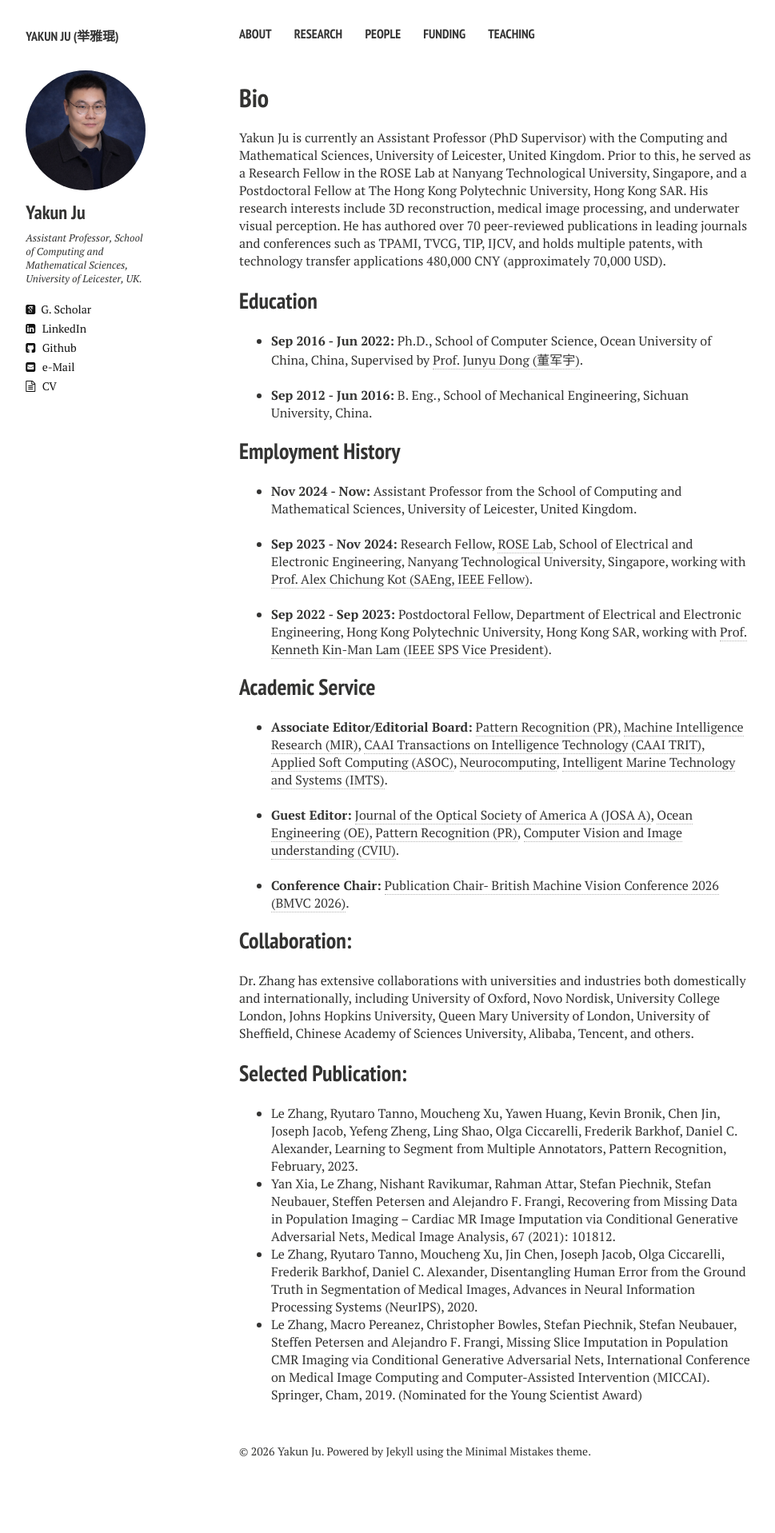
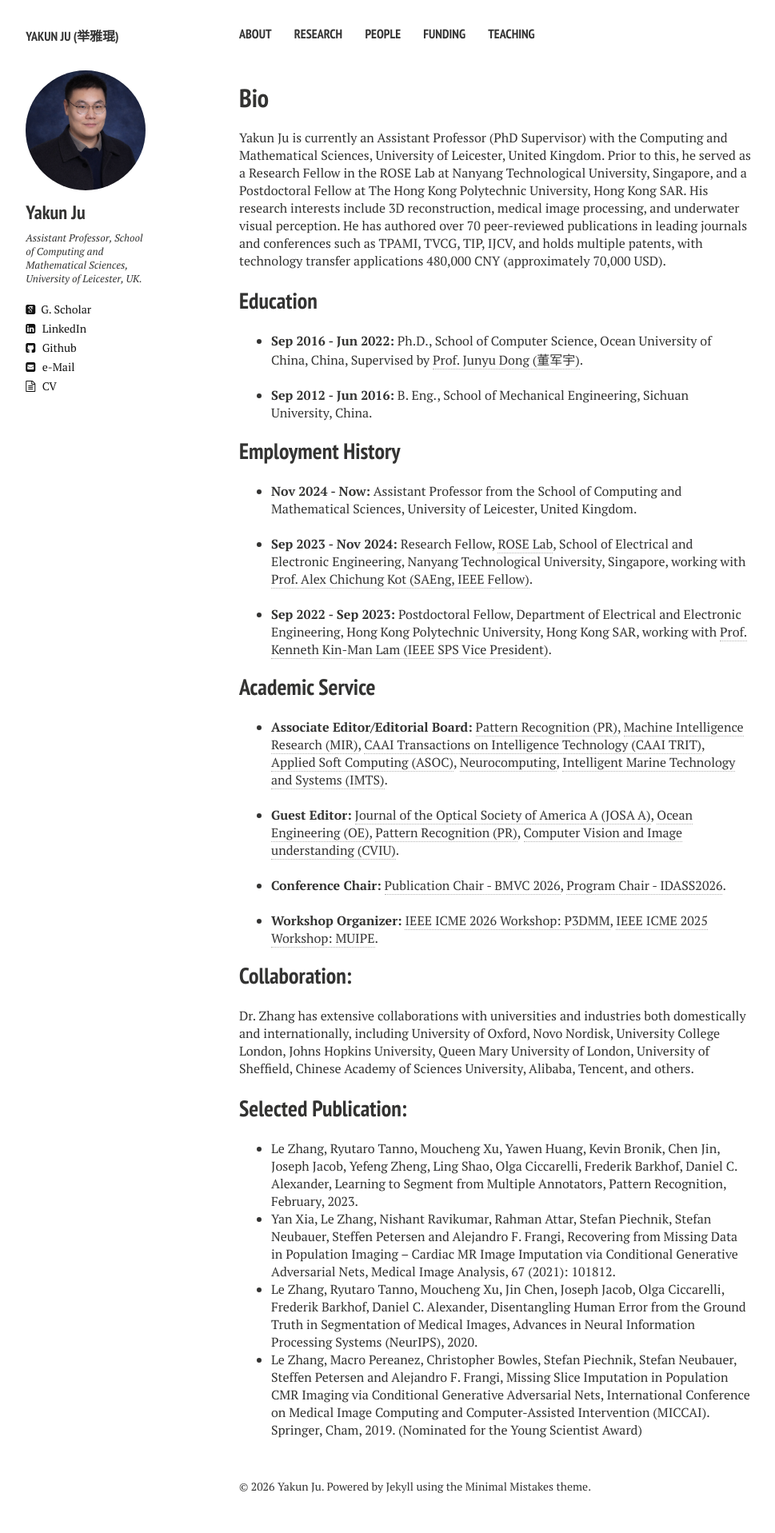
Before and after one commit to Kelvin-Ju/kelvin-ju.github.io, a Jekyll site: the page built from index.md, in a window 1280 px wide. Shown: the whole page at 80% size, without its empty margins (21-990 px from the left). Built offline with Jekyll 4.4.1, drawn with Linux system fonts in a browser that asks for light colours; nearby versions of some CDN libraries; before the commit the page ends 1873 px from its top, so only the background shows below that.

Commit message:
Update index.md

```diff
--- a/index.md
+++ b/index.md
@@ -31,7 +31,11 @@ Yakun Ju is currently an Assistant Professor (PhD Supervisor) with the Computing
 *   **Guest Editor:** [Journal of the Optical Society of America A (JOSA A)]([https://www.sciencedirect.com/journal/pattern-recognition](https://opg.optica.org/content/feature/announcement/item/josaa-ocmaa%22)), [Ocean Engineering (OE)](https://www.sciencedirect.com/special-issue/325118/multimodal-3d-perception-for-underwater-engineering-acoustics-optics-and-integrated-solutions), [Pattern Recognition (PR)](https://www.sciencedirect.com/journal/pattern-recognition/about/call-for-papers), [Computer Vision and Image understanding (CVIU)](https://www.sciencedirect.com/journal/computer-vision-and-image-understanding/about/call-for-papers#advanced-computational-imaging-and-photography-measurement).
 <br>
 <br>
-*   **Conference Chair:** [Publication Chair- British Machine Vision Conference 2026 (BMVC 2026)](https://bmvc2026.bmva.org/).
+*   **Conference Chair:** [Publication Chair - BMVC 2026](https://bmvc2026.bmva.org/), [Program Chair - IDASS2026](https://idass.org.cn/index.html).
+<br>
+<br>
+*   **Workshop Organizer:** [IEEE ICME 2026 Workshop: P3DMM](https://p3dmm2026.github.io/), [IEEE ICME 2025 Workshop: MUIPE](https://muipe2025.github.io/).
+
 
 
 ## Collaboration:
```
